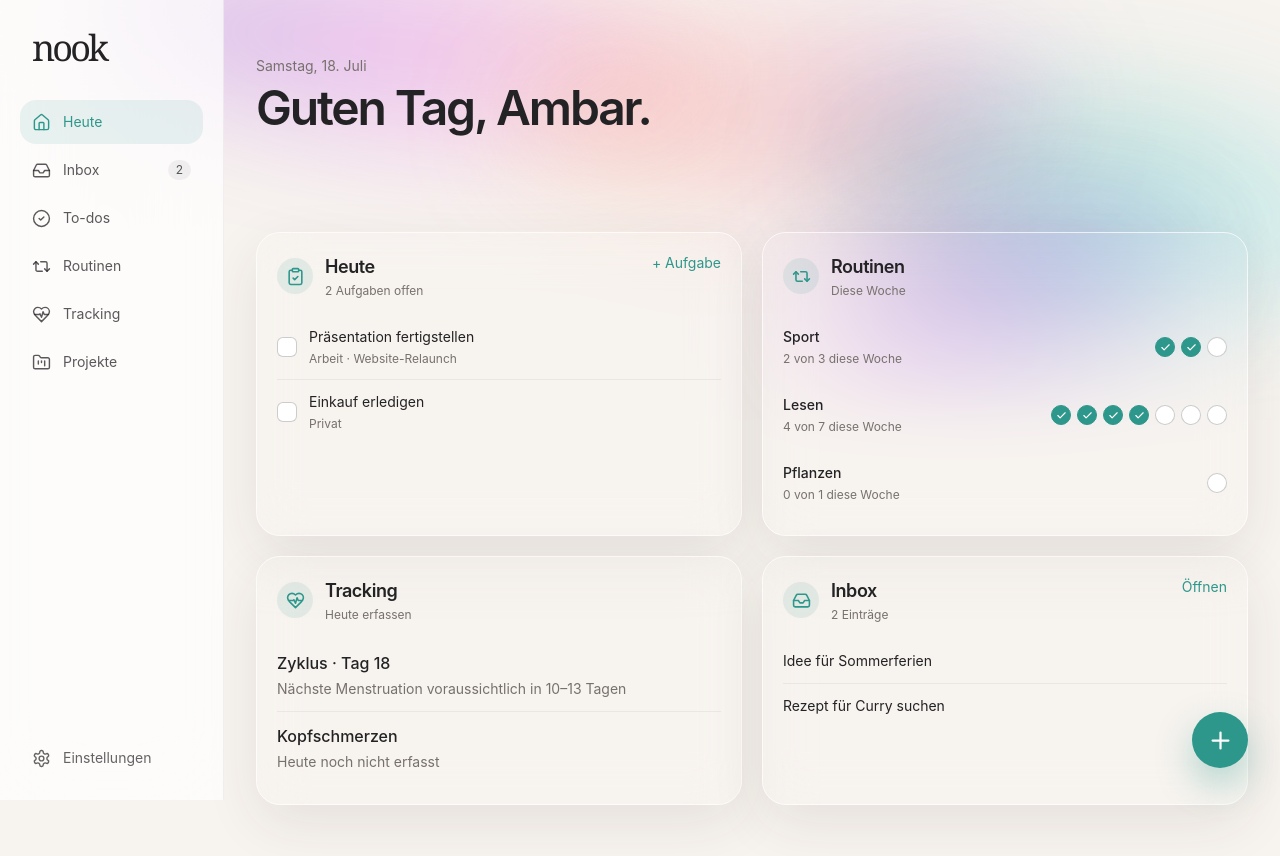
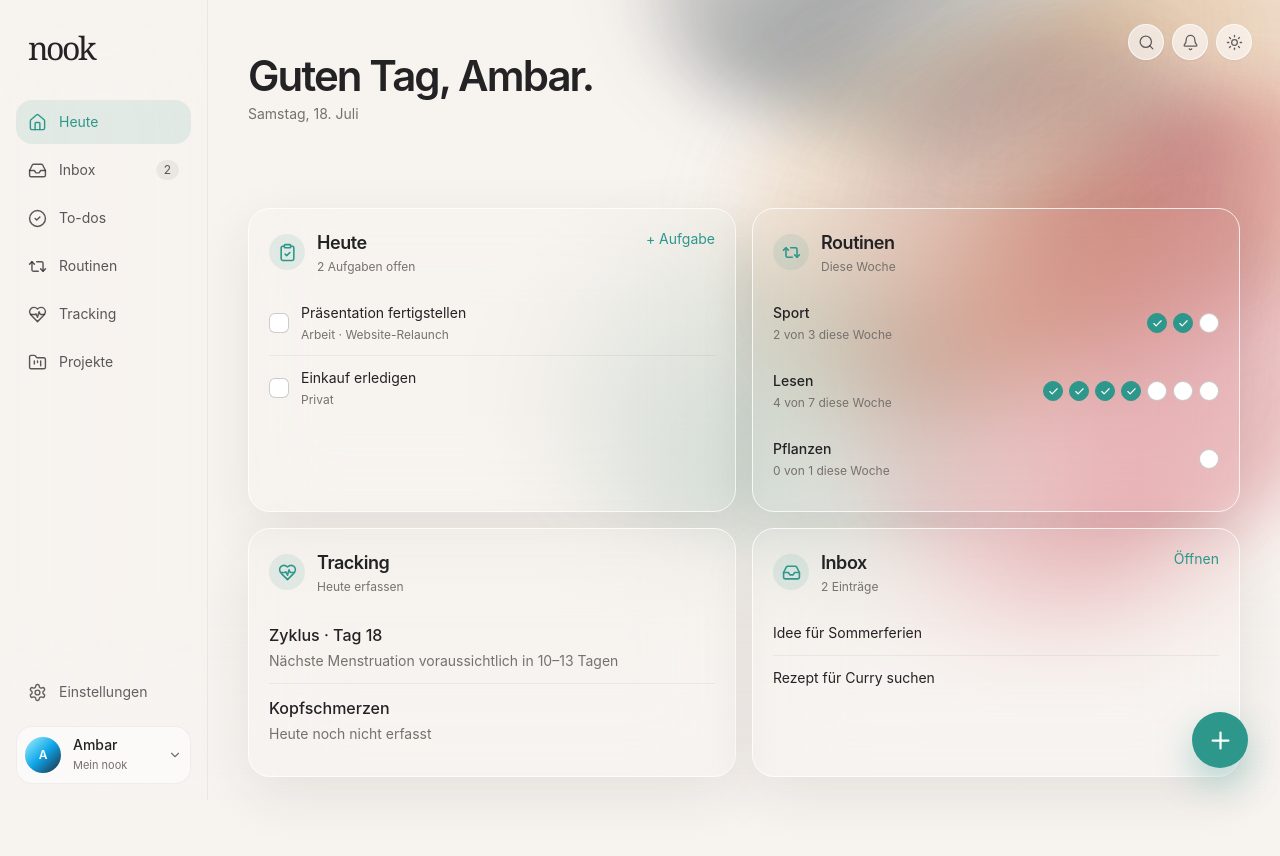
Before and after one commit to ambarconca-png/Nook, a Next.js app: page / in a window 1280 px wide. Shown: the top 856 px of the page. Built offline with nearby package versions, Linux system fonts and the light colour scheme.

Commit message:
Refresh Nook visual design

```diff
--- a/app/globals.css
+++ b/app/globals.css
@@ -11,17 +11,16 @@
 }
 
 html {
-  background: #f7f3ef;
+  background: #f7f3f0;
 }
 
 body {
   min-height: 100vh;
   margin: 0;
   background:
-    radial-gradient(circle at 18% 0%, rgba(117, 103, 184, 0.12), transparent 25%),
-    radial-gradient(circle at 56% 0%, rgba(214, 123, 149, 0.11), transparent 27%),
-    radial-gradient(circle at 86% 4%, rgba(46, 151, 139, 0.10), transparent 26%),
-    #f7f3ef;
+    radial-gradient(circle at 12% 8%, rgba(255, 255, 255, 0.96), transparent 27%),
+    radial-gradient(circle at 72% 18%, rgba(244, 221, 211, 0.38), transparent 35%),
+    #f7f3f0;
   font-family:
     Inter,
     ui-sans-serif,
@@ -43,8 +42,89 @@ button {
   cursor: pointer;
 }
 
+.smoke {
+  position: absolute;
+  border-radius: 999px;
+  filter: blur(34px);
+  opacity: 0.62;
+  mix-blend-mode: multiply;
+  transform-origin: center;
+}
+
+.smoke-slate {
+  top: -10rem;
+  right: 8%;
+  width: 34rem;
+  height: 19rem;
+  transform: rotate(19deg);
+  background: linear-gradient(115deg, transparent 4%, rgba(37, 48, 55, 0.65) 42%, rgba(209, 218, 211, 0.22) 78%);
+}
+
+.smoke-amber {
+  top: 0;
+  right: -8rem;
+  width: 43rem;
+  height: 22rem;
+  transform: rotate(-21deg);
+  background: linear-gradient(120deg, rgba(247, 218, 177, 0.16), rgba(193, 119, 42, 0.62), rgba(242, 191, 128, 0.12));
+}
+
+.smoke-rose {
+  top: 10rem;
+  right: -12rem;
+  width: 40rem;
+  height: 24rem;
+  transform: rotate(-34deg);
+  background: linear-gradient(130deg, rgba(255, 192, 186, 0.15), rgba(205, 70, 86, 0.63), rgba(238, 133, 111, 0.2));
+}
+
+.smoke-violet {
+  top: 2rem;
+  right: 3%;
+  width: 25rem;
+  height: 31rem;
+  transform: rotate(35deg);
+  background: linear-gradient(145deg, rgba(100, 63, 145, 0.56), rgba(183, 135, 208, 0.24), transparent 78%);
+}
+
+.smoke-mint {
+  top: 17rem;
+  right: 21%;
+  width: 29rem;
+  height: 17rem;
+  transform: rotate(18deg);
+  background: linear-gradient(110deg, transparent, rgba(84, 139, 119, 0.38), rgba(198, 219, 201, 0.12));
+}
+
 ::selection {
   background: rgba(46, 151, 139, 0.18);
+}
+
+@media (max-width: 1023px) {
+  .smoke {
+    opacity: 0.48;
+    filter: blur(38px);
+  }
+
+  .smoke-slate,
+  .smoke-mint {
+    display: none;
+  }
+
+  .smoke-amber {
+    top: 0;
+    right: -19rem;
+  }
+
+  .smoke-rose {
+    top: 7rem;
+    right: -21rem;
+  }
+
+  .smoke-violet {
+    top: 1rem;
+    right: -9rem;
+  }
 }
 
 @media (prefers-reduced-motion: reduce) {
--- a/app/page.tsx
+++ b/app/page.tsx
@@ -2,7 +2,9 @@
 
 import { useMemo, useState } from "react";
 import {
+  Bell,
   CheckCircle2,
+  ChevronDown,
   ClipboardCheck,
   FolderKanban,
   HeartPulse,
@@ -11,7 +13,9 @@ import {
   Menu,
   Plus,
   Repeat2,
+  Search,
   Settings,
+  Sun,
   X,
 } from "lucide-react";
 import { SmokeBackground } from "@/components/smoke-background";
@@ -203,8 +207,8 @@ export default function HomePage() {
     <div className="min-h-screen bg-nook-background text-nook-ink">
       <SmokeBackground />
 
-      <aside className="fixed inset-y-0 left-0 z-40 hidden w-56 border-r border-black/5 bg-white/70 p-5 backdrop-blur-2xl lg:flex lg:flex-col">
-        <div className="px-3 pb-8 pt-2 font-serif text-4xl tracking-[-0.08em]">
+      <aside className="fixed inset-y-0 left-0 z-40 hidden w-52 border-r border-black/5 bg-white/58 p-4 backdrop-blur-3xl lg:flex lg:flex-col">
+        <div className="px-3 pb-7 pt-2 font-serif text-[32px] tracking-[-0.08em]">
           nook
         </div>
 
@@ -238,6 +242,16 @@ export default function HomePage() {
         <button className="mt-auto flex items-center gap-3 rounded-2xl px-3 py-3 text-sm text-nook-ink/70 hover:bg-black/[0.035]">
           <Settings size={19} strokeWidth={1.8} />
           Einstellungen
+        </button>
+        <button className="mt-3 flex items-center gap-3 rounded-2xl border border-black/5 bg-white/55 p-2 text-left text-sm">
+          <span className="grid h-9 w-9 place-items-center rounded-full bg-gradient-to-br from-cyan-200 via-sky-500 to-slate-800 text-xs font-semibold text-white">
+            A
+          </span>
+          <span className="min-w-0 flex-1">
+            <span className="block truncate font-medium">Ambar</span>
+            <span className="block text-[11px] text-nook-muted">Mein nook</span>
+          </span>
+          <ChevronDown size={14} className="text-nook-muted" />
         </button>
       </aside>
 
@@ -273,17 +287,28 @@ export default function HomePage() {
         </div>
       )}
 
-      <main className="relative z-10 mx-auto max-w-6xl px-4 pb-28 pt-24 lg:ml-56 lg:px-8 lg:pt-10">
+      <div className="fixed right-7 top-6 z-20 hidden items-center gap-2 lg:flex">
+        {[Search, Bell, Sun].map((Icon, index) => (
+          <button
+            key={index}
+            className="grid h-9 w-9 place-items-center rounded-full border border-white/70 bg-white/60 text-nook-ink/70 shadow-sm backdrop-blur-xl transition hover:bg-white"
+          >
+            <Icon size={17} strokeWidth={1.8} />
+          </button>
+        ))}
+      </div>
+
+      <main className="relative z-10 mx-auto max-w-[1180px] px-4 pb-28 pt-24 lg:ml-52 lg:px-8 lg:pt-9 xl:px-10">
         {page === "today" && (
           <>
-            <section className="mb-8 min-h-40 pt-8 lg:pt-4">
-              <p className="mb-2 text-sm text-nook-muted">{greetingDate}</p>
-              <h1 className="text-4xl font-semibold tracking-[-0.045em] lg:text-5xl">
+            <section className="mb-7 min-h-36 pt-8 lg:pt-5">
+              <h1 className="text-4xl font-semibold tracking-[-0.045em] lg:text-[42px]">
                 {greeting}, Ambar.
               </h1>
+              <p className="mt-2 text-sm text-nook-muted">{greetingDate}</p>
             </section>
 
-            <div className="grid gap-5 md:grid-cols-2">
+            <div className="grid gap-4 md:grid-cols-2">
               <NookCard
                 title="Heute"
                 subtitle={`${todayTasks.filter((task) => !task.done).length} Aufgaben offen`}
@@ -641,7 +666,7 @@ export default function HomePage() {
         )}
       </main>
 
-      <nav className="fixed inset-x-3 bottom-3 z-40 grid grid-cols-5 rounded-[22px] border border-white/70 bg-white/88 p-2 shadow-nook backdrop-blur-2xl lg:hidden">
+      <nav className="fixed inset-x-3 bottom-3 z-40 grid grid-cols-5 rounded-[22px] border border-white/80 bg-white/82 p-2 shadow-nook backdrop-blur-2xl lg:hidden">
         {navigation
           .filter((item) => item.id !== "inbox")
           .map((item) => {
--- a/components/nook-card.tsx
+++ b/components/nook-card.tsx
@@ -12,7 +12,7 @@ export function NookCard({
   children: React.ReactNode;
 }) {
   return (
-    <section className="rounded-nook border border-white/70 bg-white/82 p-5 shadow-nook backdrop-blur-xl">
+    <section className="group rounded-[22px] border border-white/80 bg-white/78 p-5 shadow-nook backdrop-blur-2xl transition duration-300 hover:-translate-y-0.5 hover:bg-white/86 hover:shadow-[0_24px_70px_rgba(67,47,42,0.12)]">
       <div className="mb-4 flex items-start justify-between gap-4">
         <div className="flex items-center gap-3">
           {icon && (
--- a/components/smoke-background.tsx
+++ b/components/smoke-background.tsx
@@ -2,12 +2,14 @@ export function SmokeBackground() {
   return (
     <div
       aria-hidden="true"
-      className="pointer-events-none fixed inset-x-0 top-0 z-0 h-[420px] overflow-hidden"
+      className="pointer-events-none fixed inset-0 z-0 overflow-hidden"
     >
-      <div className="absolute left-[8%] top-[-40px] h-44 w-[38rem] rotate-6 rounded-[50%] bg-gradient-to-r from-violet-700/25 via-fuchsia-500/25 to-rose-400/25 blur-[55px]" />
-      <div className="absolute left-[40%] top-8 h-40 w-[34rem] -rotate-3 rounded-[50%] bg-gradient-to-r from-orange-300/25 via-rose-500/20 to-violet-500/25 blur-[58px]" />
-      <div className="absolute right-[-8%] top-24 h-52 w-[35rem] rotate-6 rounded-[50%] bg-gradient-to-r from-slate-700/20 via-teal-500/25 to-cyan-300/20 blur-[58px]" />
-      <div className="absolute right-[5%] top-52 h-40 w-[26rem] -rotate-12 rounded-[50%] bg-gradient-to-r from-fuchsia-500/20 via-violet-600/25 to-indigo-400/20 blur-[58px]" />
+      <div className="smoke smoke-slate" />
+      <div className="smoke smoke-amber" />
+      <div className="smoke smoke-rose" />
+      <div className="smoke smoke-violet" />
+      <div className="smoke smoke-mint" />
+      <div className="absolute inset-x-0 bottom-0 h-52 bg-gradient-to-t from-[#f7f3f0] via-[#f7f3f0]/70 to-transparent" />
     </div>
   );
 }
```
